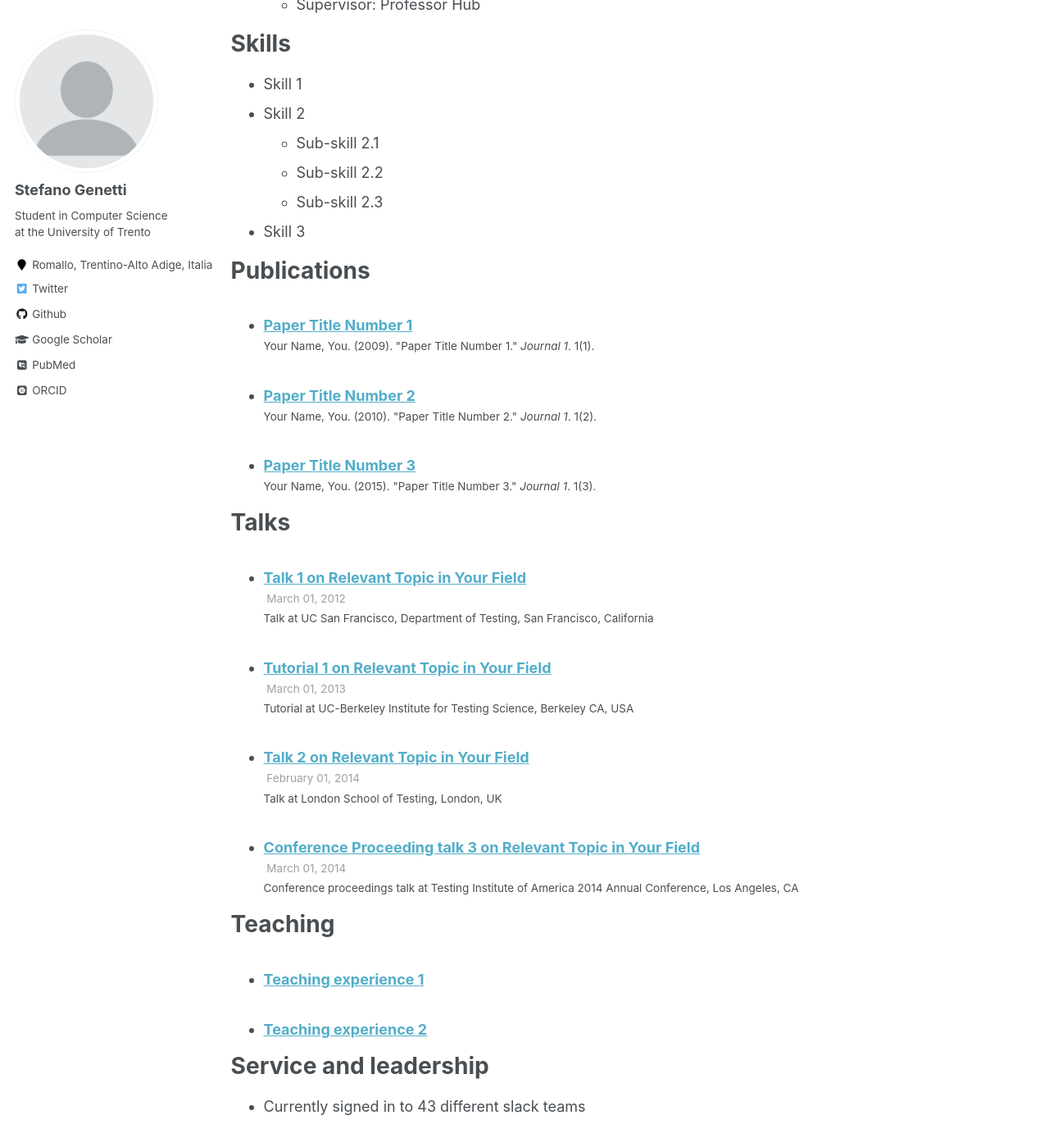
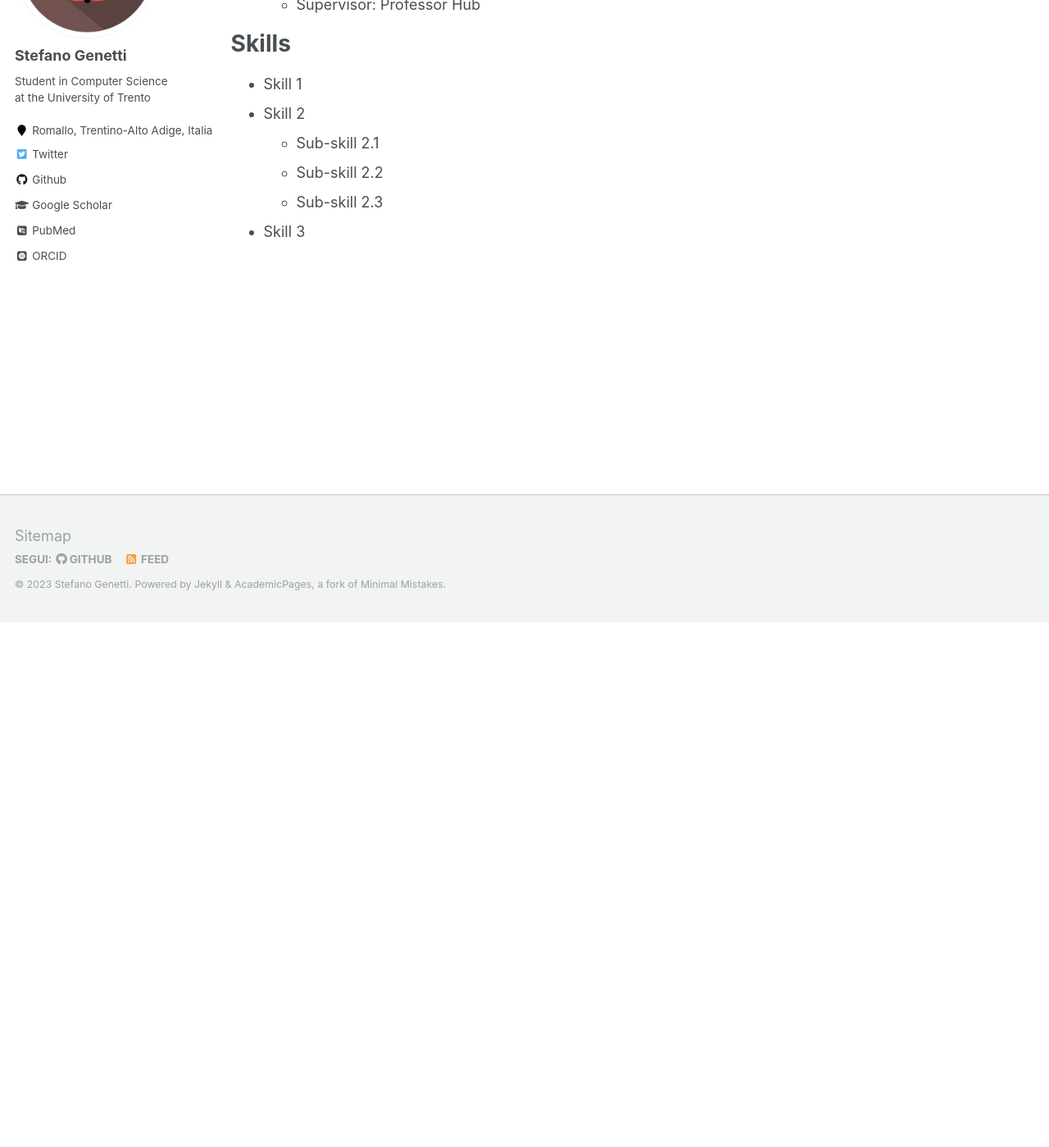
Before and after one commit to StefanoGenettiUniTN/stefanogenettiunitn.github.io, a Jekyll site: the page built from _pages/cv.md, in a window 1280 px wide and 1400 px high, scrolled down 641 px. Shown: the whole window at 82% size. Built offline with Jekyll 4.4.1, drawn with Linux system fonts in a browser that asks for light colours; some web fonts are replaced; some of the changed text lies outside the part shown.

Commit message:
update icon

```diff
--- a/_config.yml
+++ b/_config.yml
@@ -81,7 +81,7 @@
 # Site Author
 author:
   name             : "Stefano Genetti"
-  avatar           : "profile.png"
+  avatar           : "apple-icon.png"
   bio              : "Student in Computer Science at the University of Trento"
   location         : "Romallo, Trentino-Alto Adige, Italia"
   employer         :
--- a/_data/navigation.yml
+++ b/_data/navigation.yml
@@ -15,8 +15,8 @@
 #  - title: "Blog Posts"
 #    url: /year-archive/
 
-  - title: "CV"
-    url: /cv/
+#  - title: "CV"
+#    url: /cv/
 
 #  - title: "Guide"
 #    url: /markdown/
--- a/_pages/cv.md
+++ b/_pages/cv.md
@@ -11,11 +11,11 @@
 
 Education
 ======
-* B.S. in GitHub, GitHub University, 2012
+* University of Trento
 * M.S. in Jekyll, GitHub University, 2014
 * Ph.D in Version Control Theory, GitHub University, 2018 (expected)
 
-Work experience
+Experience
 ======
 * Summer 2015: Research Assistant
   * Github University
@@ -35,25 +35,3 @@
   * Sub-skill 2.2
   * Sub-skill 2.3
 * Skill 3
-
-Publications
-======
-  <ul>{% for post in site.publications %}
-    {% include archive-single-cv.html %}
-  {% endfor %}</ul>
-
-Talks
-======
-  <ul>{% for post in site.talks %}
-    {% include archive-single-talk-cv.html %}
-  {% endfor %}</ul>
-
-Teaching
-======
-  <ul>{% for post in site.teaching %}
-    {% include archive-single-cv.html %}
-  {% endfor %}</ul>
-
-Service and leadership
-======
-* Currently signed in to 43 different slack teams
```
